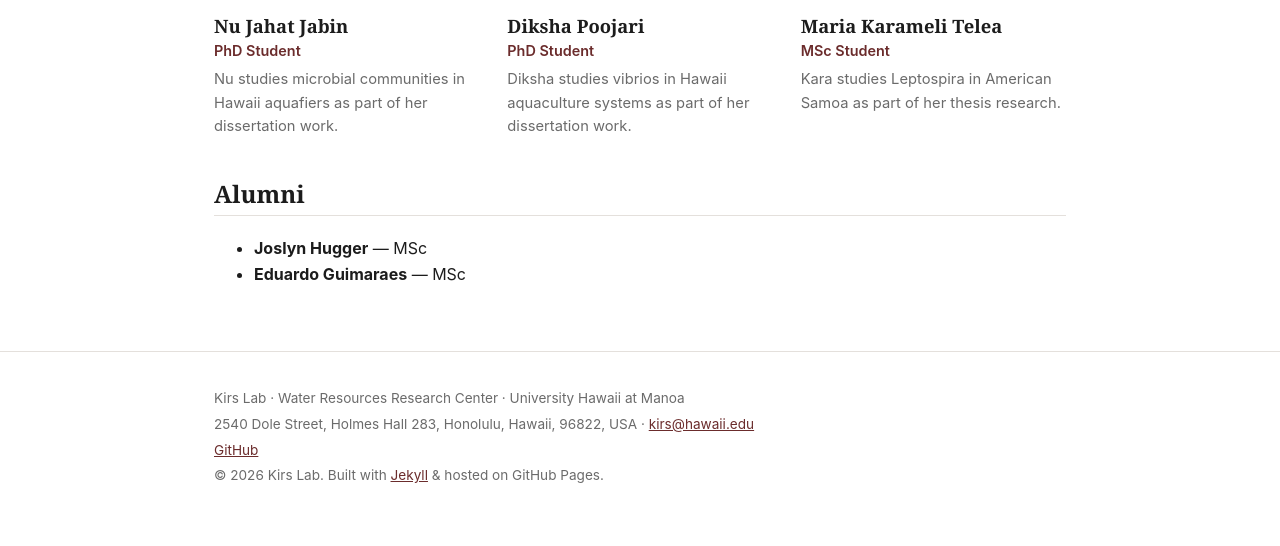
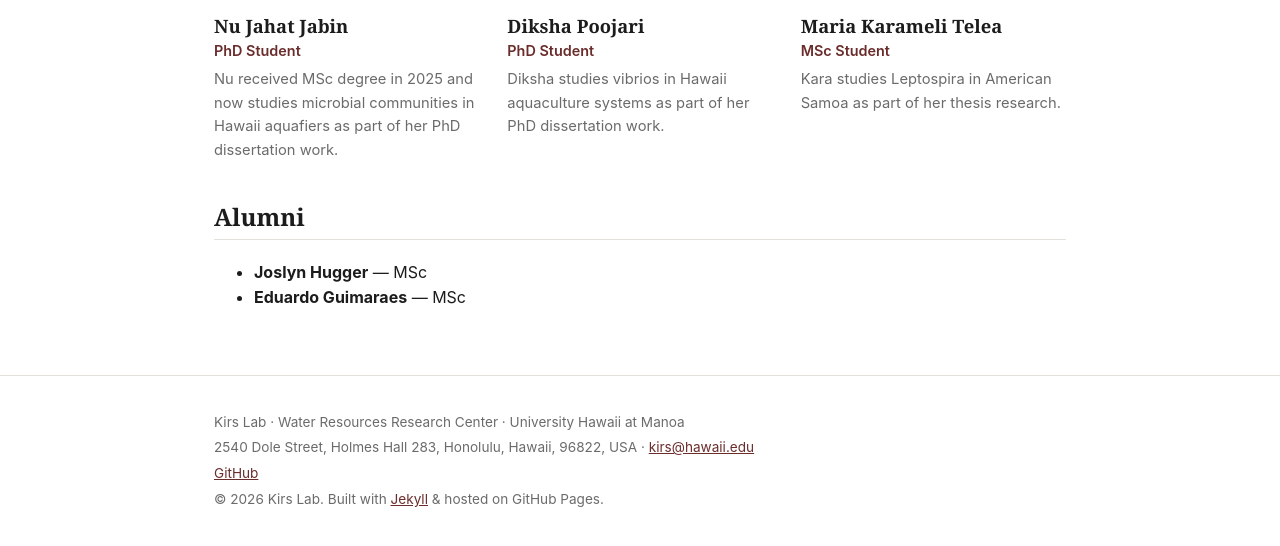
Before and after one commit to MarekKirs/marekkirs.github.io, a Jekyll site: the page built from team.md, in a window 1280 px wide and 900 px high, scrolled down 828 px, cut to the strip 353-899 px from the top of the window. Built offline with Jekyll 4.4.1, drawn with Linux system fonts in a browser that asks for light colours; before the commit the page ends 1704 px from its top, so only the background shows below that.

Commit message:
Update people.yml

```diff
--- a/_data/people.yml
+++ b/_data/people.yml
@@ -22,7 +22,7 @@
   role: "PhD Student"
   group: grad
   photo: "/assets/images/people/nu.jpg"
-  bio: "Nu studies microbial communities in Hawaii aquafiers as part of her dissertation work."
+  bio: "Nu received MSc degree in 2025 and now studies microbial communities in Hawaii aquafiers as part of her PhD dissertation work."
   email: ""
   website: ""
 
@@ -30,7 +30,7 @@
   role: "PhD Student"
   group: grad
   photo: "/assets/images/people/diksha.jpg"
-  bio: "Diksha studies vibrios in Hawaii aquaculture systems as part of her dissertation work."
+  bio: "Diksha studies vibrios in Hawaii aquaculture systems as part of her PhD dissertation work."
   email: ""
   website: ""
 
```
